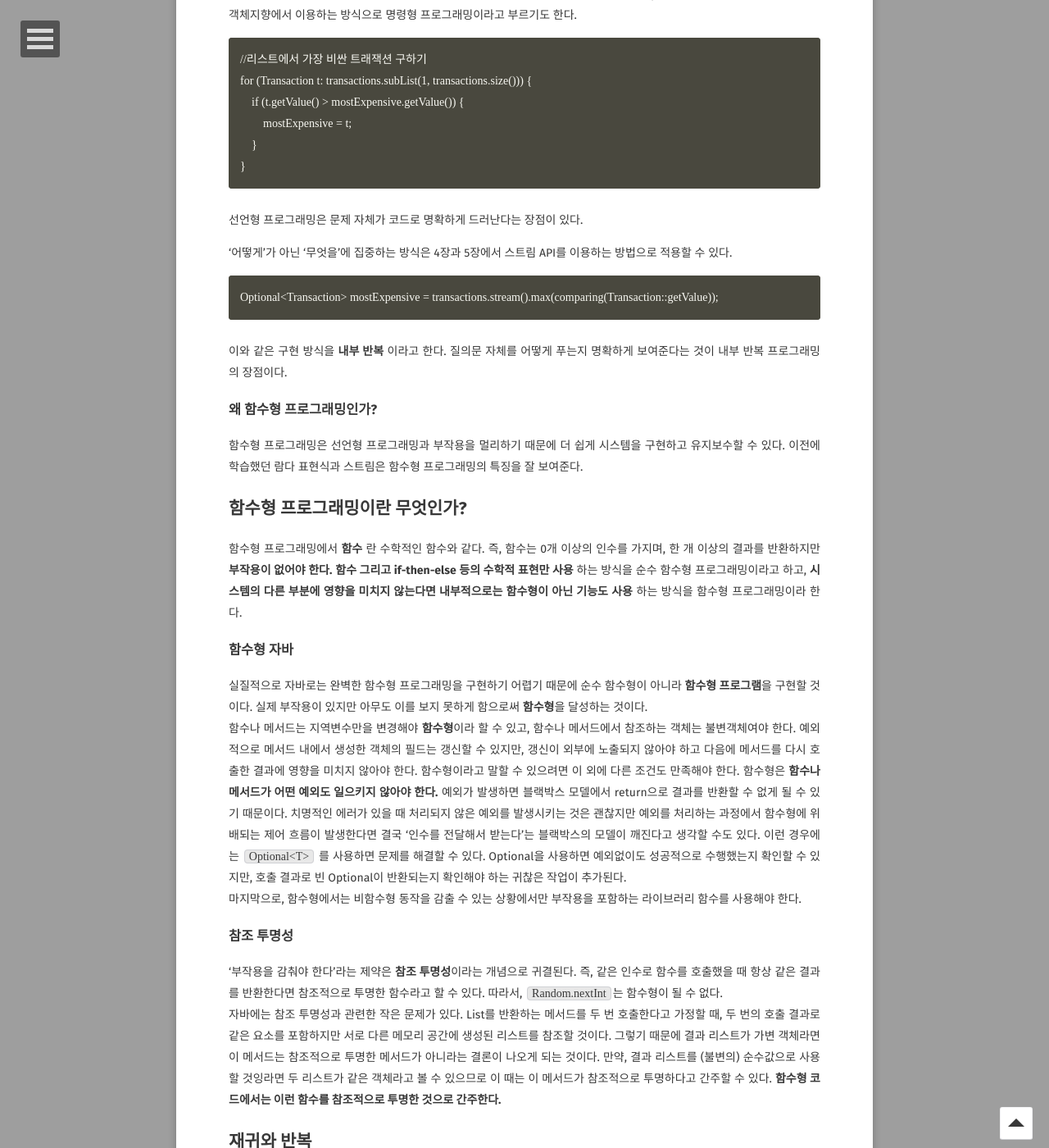
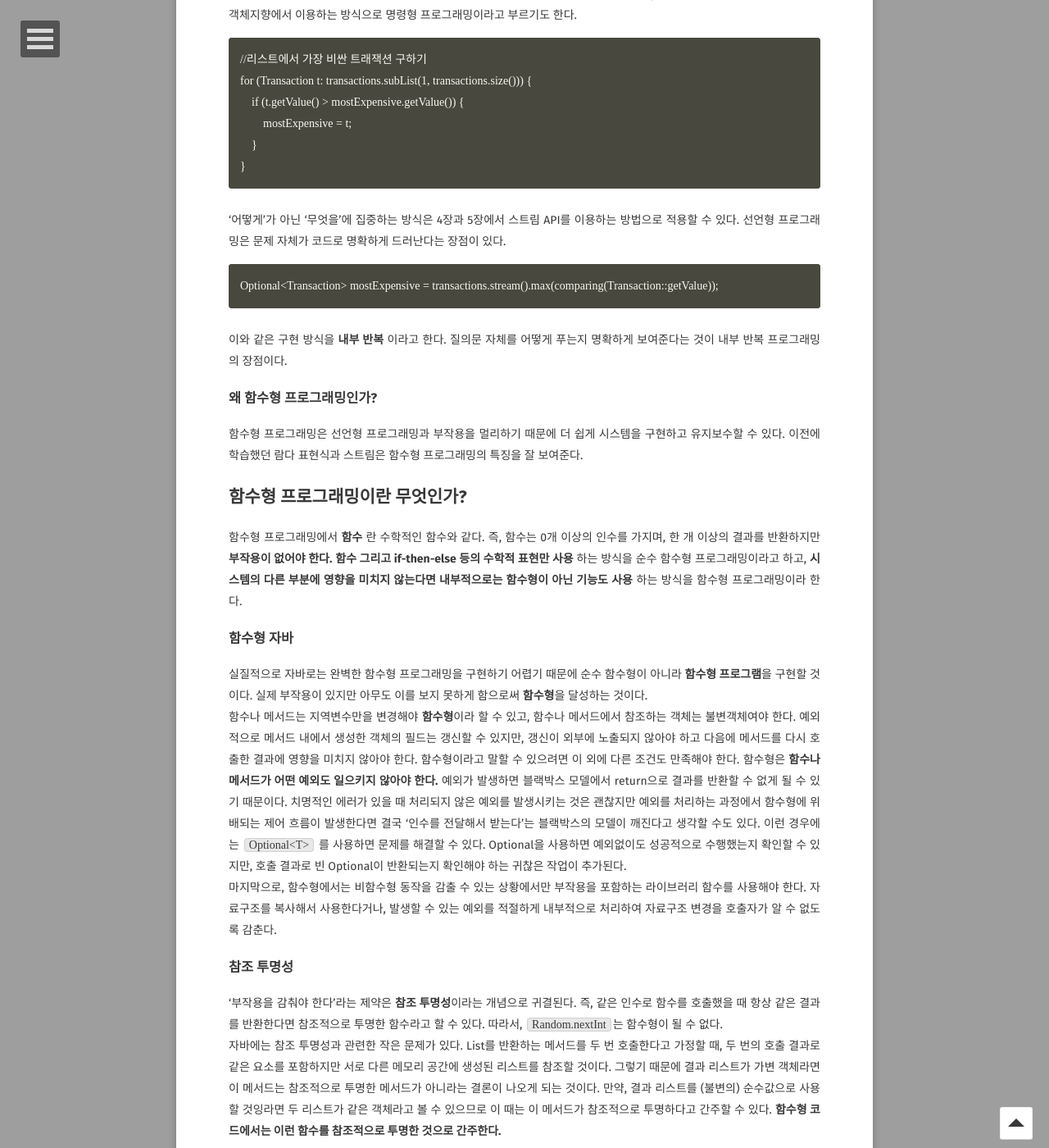
Before and after one commit to xrabcde/xrabcde.github.io, a Jekyll site: the page built from _posts/2021-04-15-modernjava-ch18.md, in a window 1280 px wide and 1400 px high, scrolled down 1042 px. Shown: the whole window at 82% size. Built offline with Jekyll 4.4.1, drawn with Linux system fonts in a browser that asks for light colours; some web fonts are replaced.

Commit message:
modify: 글 수정

````diff
--- a/_posts/2021-04-15-modernjava-ch18.md
+++ b/_posts/2021-04-15-modernjava-ch18.md
@@ -39,9 +39,9 @@ for (Transaction t: transactions.subList(1, transactions.size())) {
     }
 }
 ```
-선언형 프로그래밍은 문제 자체가 코드로 명확하게 드러난다는 장점이 있다.
 
 '어떻게'가 아닌 '무엇을'에 집중하는 방식은 4장과 5장에서 스트림 API를 이용하는 방법으로 적용할 수 있다.
+선언형 프로그래밍은 문제 자체가 코드로 명확하게 드러난다는 장점이 있다.
 ```
 Optional<Transaction> mostExpensive = transactions.stream().max(comparing(Transaction::getValue));
 ```
@@ -67,6 +67,7 @@ Optional<Transaction> mostExpensive = transactions.stream().max(comparing(Transa
 이런 경우에는 `Optional<T>` 를 사용하면 문제를 해결할 수 있다. Optional을 사용하면 예외없이도 성공적으로 수행했는지 확인할 수 있지만,
 호출 결과로 빈 Optional이 반환되는지 확인해야 하는 귀찮은 작업이 추가된다.
 마지막으로, 함수형에서는 비함수형 동작을 감출 수 있는 상황에서만 부작용을 포함하는 라이브러리 함수를 사용해야 한다.
+자료구조를 복사해서 사용한다거나, 발생할 수 있는 예외를 적절하게 내부적으로 처리하여 자료구조 변경을 호출자가 알 수 없도록 감춘다.
 ### 참조 투명성
 '부작용을 감춰야 한다'라는 제약은 **참조 투명성**이라는 개념으로 귀결된다.
 즉, 같은 인수로 함수를 호출했을 때 항상 같은 결과를 반환한다면 참조적으로 투명한 함수라고 할 수 있다.
````
